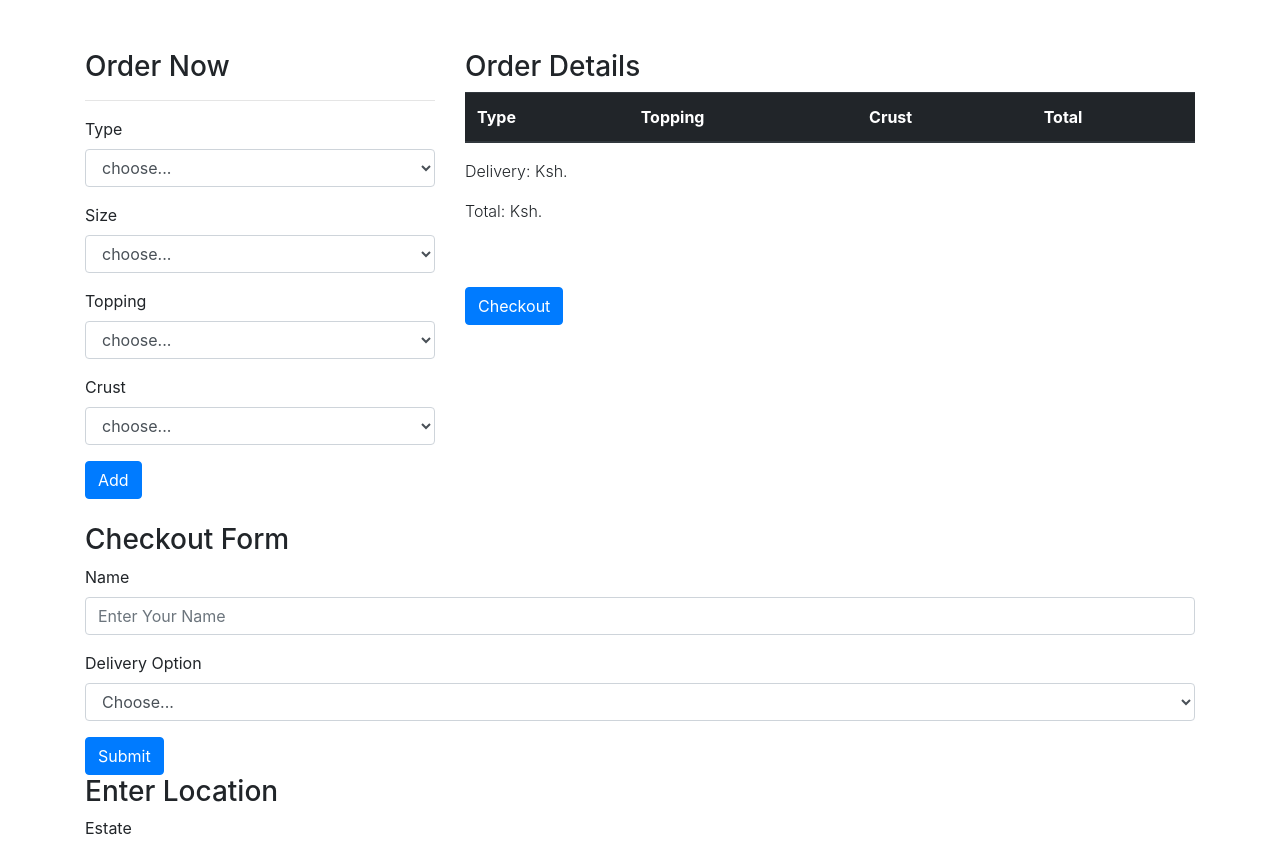
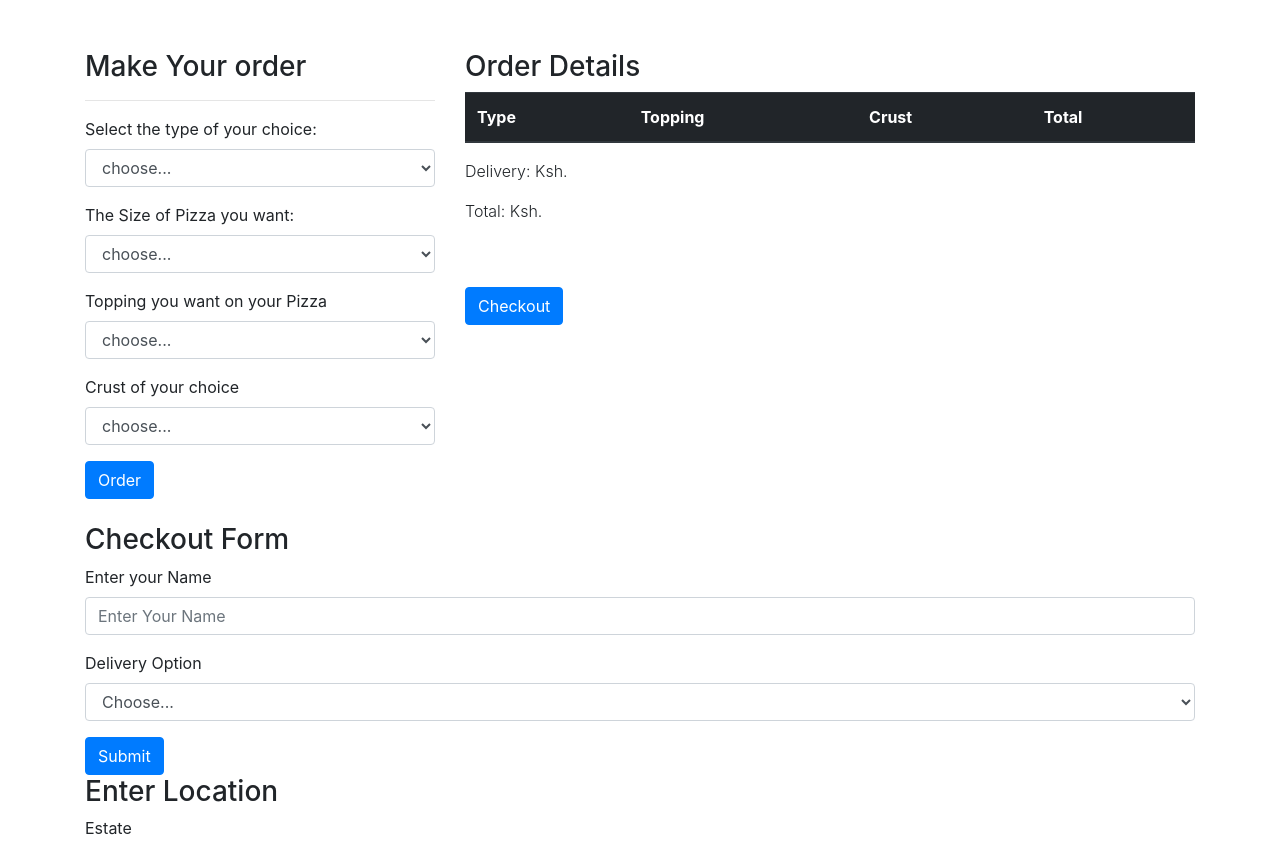
Before and after one commit to Roney-juma/Matamu-Pizza-Inn, a plain HTML site: page index.html in a window 1280 px wide. Shown: the part 1319-2164 px from the top of the page. Drawn offline with nearby package versions, Linux system fonts and the light colour scheme.

Commit message:
order details modified

```diff
--- a/index.html
+++ b/index.html
@@ -76,11 +76,11 @@
         <div class="container">
           <div class="row">
               <div class="col-md-4">
-                  <h3 id="form-title">Order Now</h3>
+                  <h3 id="form-title">Make Your order</h3>
                   <hr />
                   <form id="pizza-form">
                       <div class="form-group">
-                          <label for="type">Type</label>
+                          <label for="type">Select the type of your choice:</label>
                           <select class="form-control" id="type" required>
                               <option value="">choose...</option>
                               <option value="steak diablo">Steak Diablo</option>
@@ -89,7 +89,7 @@
                           </select>
                       </div>
                       <div class="form-group">
-                          <label for="size">Size</label>
+                          <label for="size">The Size of Pizza you want:</label>
                           <select class="form-control" id="size" required>
                               <option value="">choose...</option>
                               <option value="large">Large</option>
@@ -98,7 +98,7 @@
                           </select>
                       </div>
                       <div class="form-group">
-                          <label for="topping">Topping</label>
+                          <label for="topping">Topping you want on your Pizza</label>
                           <select class="form-control" id="topping" required>
                               <option value="">choose...</option>
                               <option value="mushroom">Mushroom</option>
@@ -107,7 +107,7 @@
                           </select>
                       </div>
                       <div class="form-group">
-                          <label for="crust">Crust</label>
+                          <label for="crust">Crust of your choice</label>
                           <select class="form-control" id="crust" required>
                               <option value="">choose...</option>
                               <option value="crispy">Crispy</option>
@@ -115,7 +115,7 @@
                               <option value="Gluten-free">Gluten-free</option>
                           </select>
                       </div>
-                      <button type="submit" class="btn btn-primary">Add</button>
+                      <button type="submit" class="btn btn-primary">Order</button>
                   </form>
                   <br />
               </div>
@@ -146,7 +146,7 @@
           <h3>Checkout Form</h3>
           <form id="checkout-form">
               <div class="form-group">
-                  <label>Name</label>
+                  <label>Enter your Name</label>
                   <input type="text" class="form-control" id="name" placeholder="Enter Your Name" required />
               </div>
               <div class="form-group">
```
